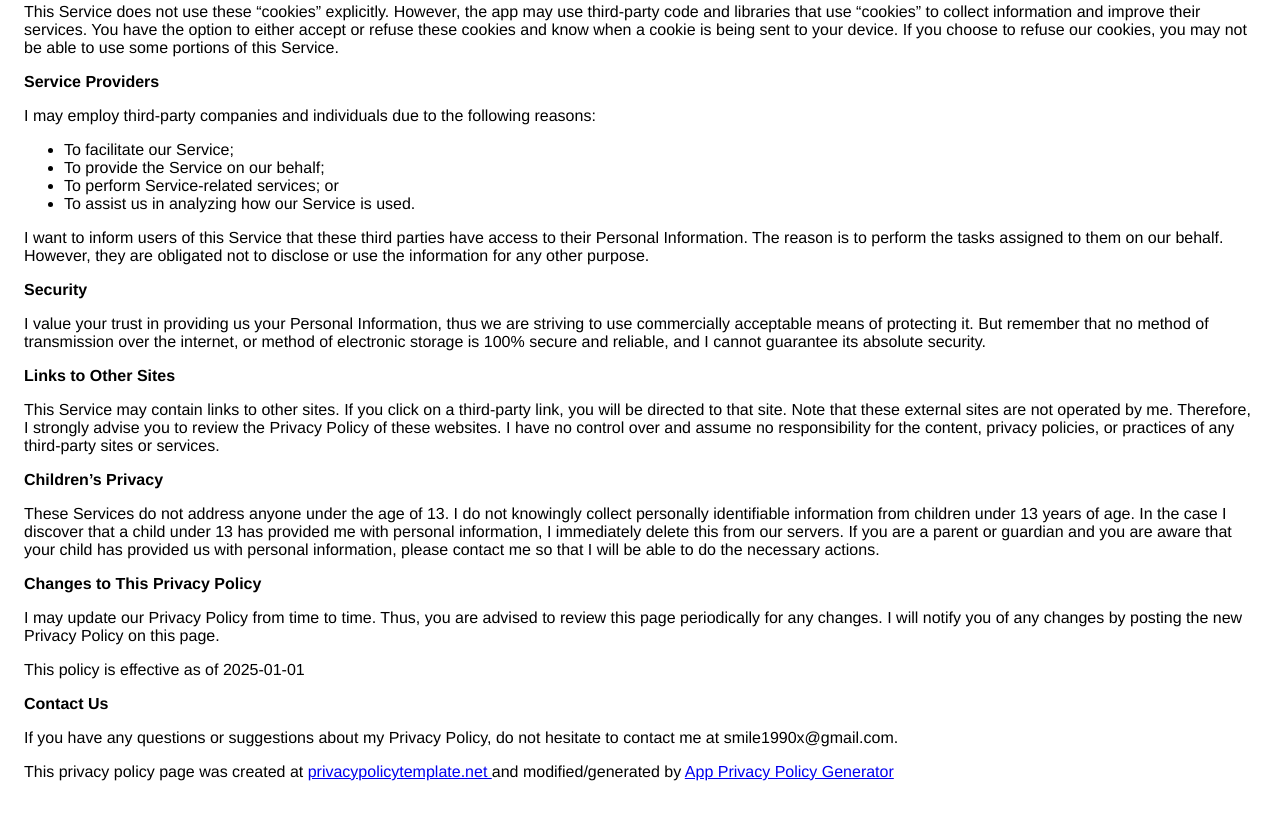
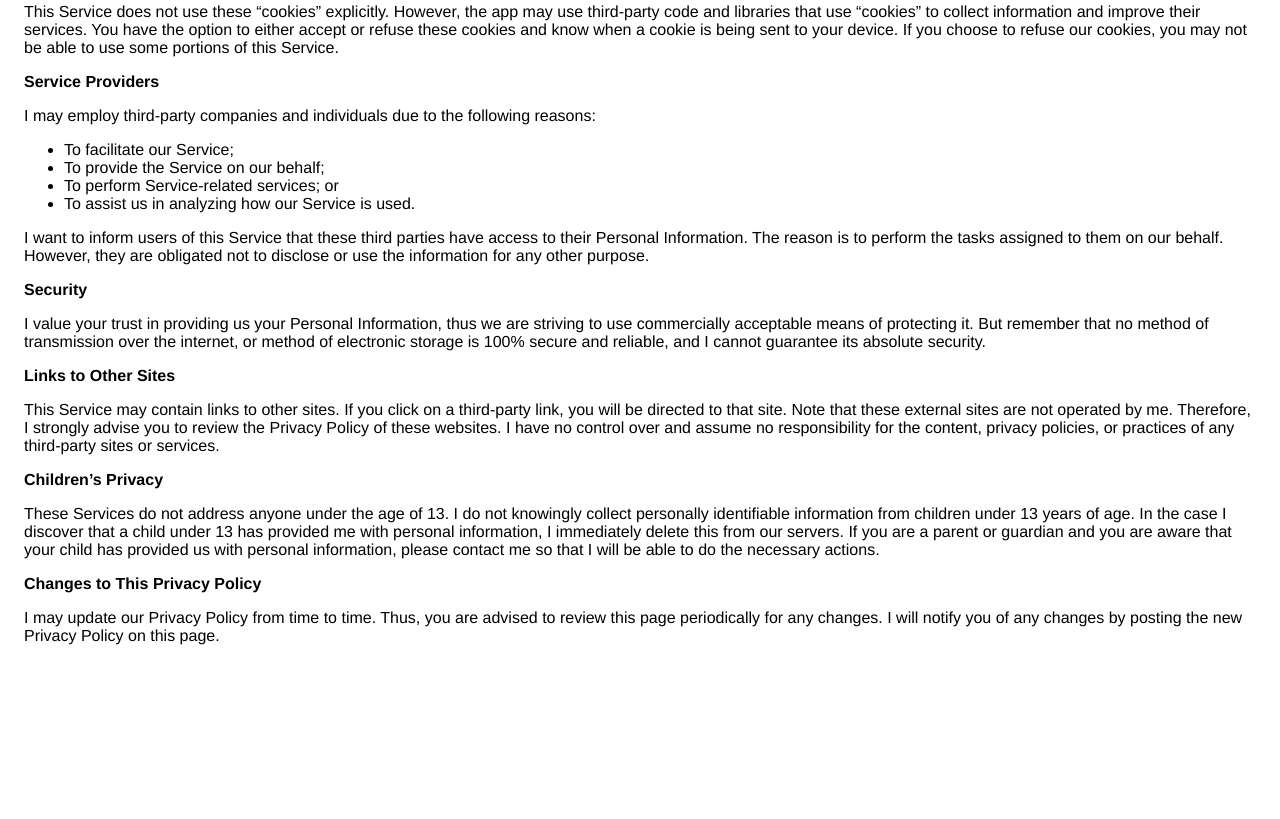
Before and after one commit to zhou1990/staticweb, a plain HTML site: page google_privacy_policy.html in a window 1280 px wide. Shown: the part 623-1442 px from the top of the page. After the commit the page ends 1308 px from the top, so only its background shows below. Drawn offline with Linux system fonts and the light colour scheme.

Commit message:
[Feature] ShootMaster Privacy Policy

```diff
--- a/google_privacy_policy.html
+++ b/google_privacy_policy.html
@@ -101,9 +101,5 @@
                   periodically for any changes. I will
                   notify you of any changes by posting the new Privacy Policy on
                   this page.
-                </p> <p>This policy is effective as of 2025-01-01</p> <p><strong>Contact Us</strong></p> <p>
-                  If you have any questions or suggestions about my
-                  Privacy Policy, do not hesitate to contact me at smile1990x@gmail.com.
-                </p> <p>This privacy policy page was created at <a href="https://privacypolicytemplate.net" target="_blank" rel="noopener noreferrer">privacypolicytemplate.net </a>and modified/generated by <a href="https://app-privacy-policy-generator.nisrulz.com/" target="_blank" rel="noopener noreferrer">App Privacy Policy Generator</a></p>
     </body>
     </html>
```
